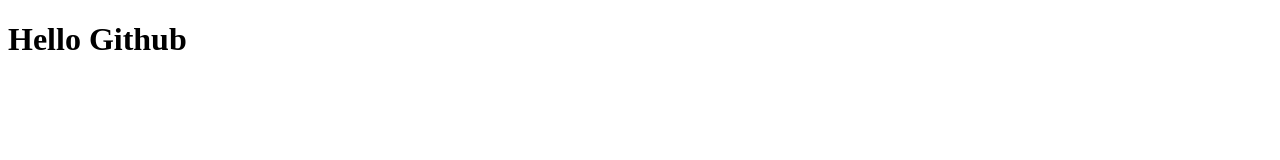
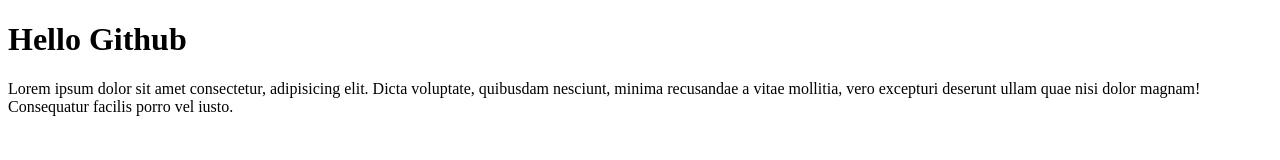
Before and after one commit to mabdullahjs/git_batch_2, a plain HTML site: page index.html in a window 1280 px wide. Drawn offline with Linux system fonts and the light colour scheme.

Commit message:
para added

```diff
--- a/index.html
+++ b/index.html
@@ -7,5 +7,6 @@
 </head>
 <body>
     <h1>Hello Github</h1>
+    <p>Lorem ipsum dolor sit amet consectetur, adipisicing elit. Dicta voluptate, quibusdam nesciunt, minima recusandae a vitae mollitia, vero excepturi deserunt ullam quae nisi dolor magnam! Consequatur facilis porro vel iusto.</p>
 </body>
 </html>
```
